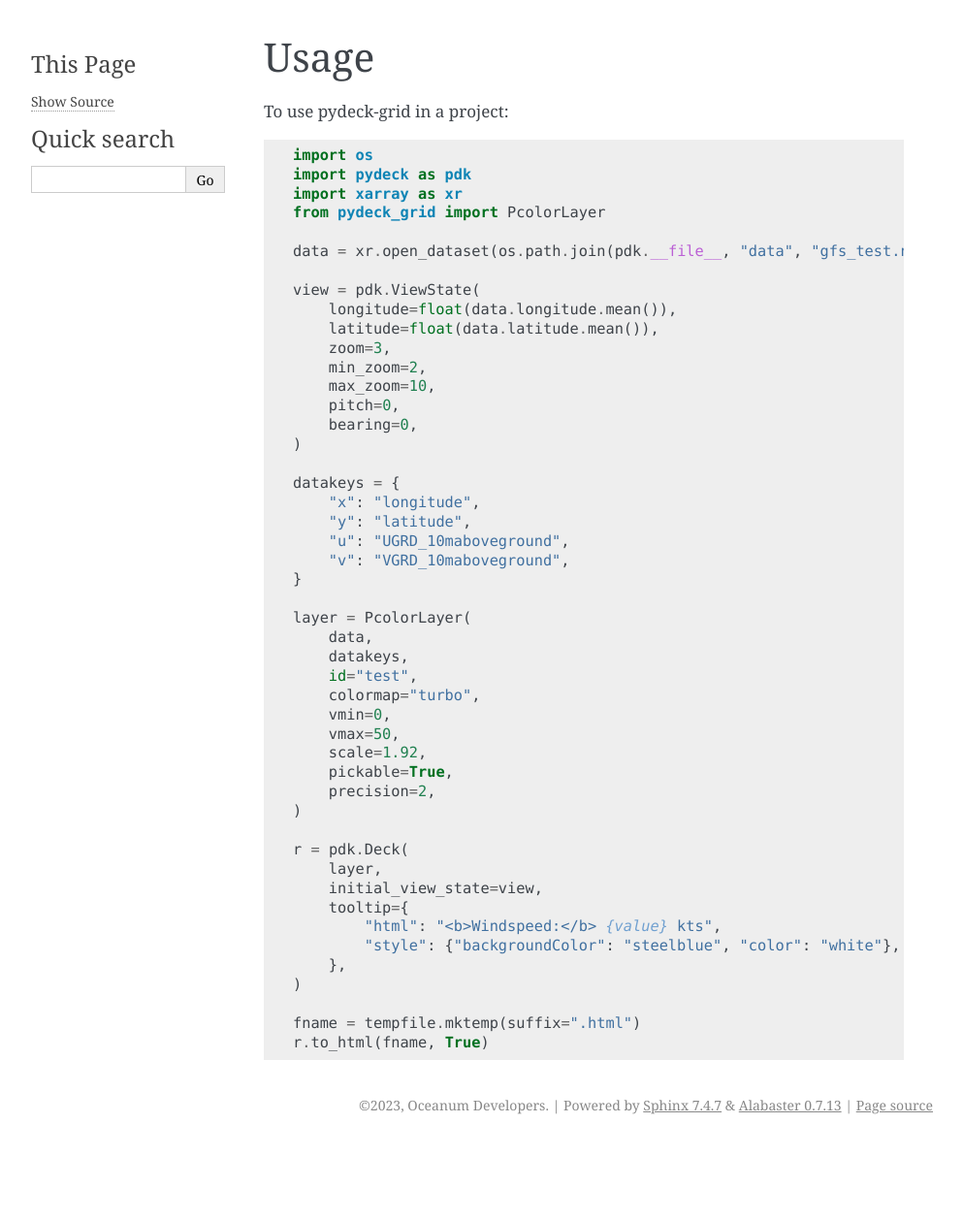
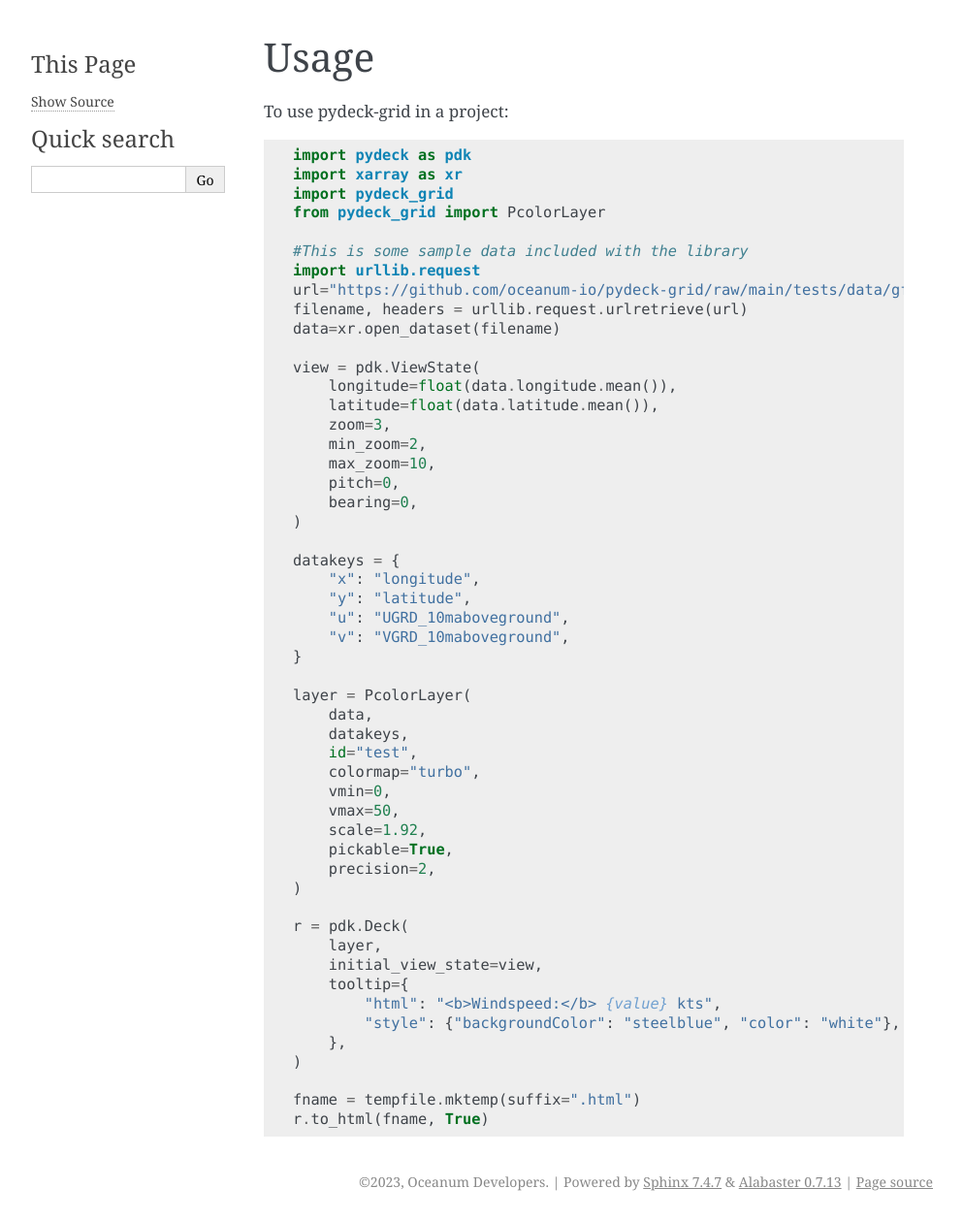
Before and after one commit to oceanum-io/pydeck-grid, a Sphinx documentation site: the page built from docs/usage.rst, in a window 1280 px wide. Shown: the whole page at 97% size, without its empty margins (148-1141 px from the left). Built offline with Sphinx 7.4.7, drawn with Linux system fonts in a browser that asks for light colours; pages that are not in the unit, such as notebooks, are missing from menus; before the commit the page ends 1179 px from its top, so only the background shows below that.

```diff
--- a/docs/conf.py
+++ b/docs/conf.py
@@ -20,7 +20,8 @@
 #
 import os
 import sys
-sys.path.insert(0, os.path.abspath('..'))
+
+sys.path.insert(0, os.path.abspath(".."))
 
 import pydeck_grid
 
@@ -32,24 +33,24 @@ import pydeck_grid
 
 # Add any Sphinx extension module names here, as strings. They can be
 # extensions coming with Sphinx (named 'sphinx.ext.*') or your custom ones.
-extensions = ['sphinx.ext.autodoc', 'sphinx.ext.viewcode']
+extensions = ["sphinx.ext.autodoc", "sphinx.ext.viewcode"]
 
 # Add any paths that contain templates here, relative to this directory.
-templates_path = ['_templates']
+templates_path = ["_templates"]
 
 # The suffix(es) of source filenames.
 # You can specify multiple suffix as a list of string:
 #
 # source_suffix = ['.rst', '.md']
-source_suffix = '.rst'
+source_suffix = ".rst"
 
 # The master toctree document.
-master_doc = 'index'
+master_doc = "index"
 
 # General information about the project.
-project = u'pydeck-grid'
-copyright = u"2023, Oceanum Developers"
-author = u"Oceanum Developers"
+project = "pydeck-grid"
+copyright = "2023, Oceanum Developers"
+author = "Oceanum Developers"
 
 # The version info for the project you're documenting, acts as replacement
 # for |version| and |release|, also used in various other places throughout
@@ -65,15 +66,15 @@ release = pydeck_grid.__version__
 #
 # This is also used if you do content translation via gettext catalogs.
 # Usually you set "language" from the command line for these cases.
-language = None
+language = "en"
 
 # List of patterns, relative to source directory, that match files and
 # directories to ignore when looking for source files.
 # This patterns also effect to html_static_path and html_extra_path
-exclude_patterns = ['_build', 'Thumbs.db', '.DS_Store']
+exclude_patterns = ["_build", "Thumbs.db", ".DS_Store"]
 
 # The name of the Pygments (syntax highlighting) style to use.
-pygments_style = 'sphinx'
+pygments_style = "sphinx"
 
 # If true, `todo` and `todoList` produce output, else they produce nothing.
 todo_include_todos = False
@@ -84,7 +85,7 @@ todo_include_todos = False
 # The theme to use for HTML and HTML Help pages.  See the documentation for
 # a list of builtin themes.
 #
-html_theme = 'alabaster'
+html_theme = "alabaster"
 
 # Theme options are theme-specific and customize the look and feel of a
 # theme further.  For a list of options available for each theme, see the
@@ -95,13 +96,13 @@ html_theme = 'alabaster'
 # Add any paths that contain custom static files (such as style sheets) here,
 # relative to this directory. They are copied after the builtin static files,
 # so a file named "default.css" will overwrite the builtin "default.css".
-html_static_path = ['_static']
+html_static_path = ["_static"]
 
 
 # -- Options for HTMLHelp output ---------------------------------------
 
 # Output file base name for HTML help builder.
-htmlhelp_basename = 'pydeck_griddoc'
+htmlhelp_basename = "pydeck_griddoc"
 
 
 # -- Options for LaTeX output ------------------------------------------
@@ -110,15 +111,12 @@ latex_elements = {
     # The paper size ('letterpaper' or 'a4paper').
     #
     # 'papersize': 'letterpaper',
-
     # The font size ('10pt', '11pt' or '12pt').
     #
     # 'pointsize': '10pt',
-
     # Additional stuff for the LaTeX preamble.
     #
     # 'preamble': '',
-
     # Latex figure (float) alignment
     #
     # 'figure_align': 'htbp',
@@ -128,9 +126,13 @@ latex_elements = {
 # (source start file, target name, title, author, documentclass
 # [howto, manual, or own class]).
 latex_documents = [
-    (master_doc, 'pydeck_grid.tex',
-     u'pydeck-grid Documentation',
-     u'Oceanum Developers', 'manual'),
+    (
+        master_doc,
+        "pydeck_grid.tex",
+        "pydeck-grid Documentation",
+        "Oceanum Developers",
+        "manual",
+    ),
 ]
 
 
@@ -138,11 +140,7 @@ latex_documents = [
 
 # One entry per manual page. List of tuples
 # (source start file, name, description, authors, manual section).
-man_pages = [
-    (master_doc, 'pydeck_grid',
-     u'pydeck-grid Documentation',
-     [author], 1)
-]
+man_pages = [(master_doc, "pydeck_grid", "pydeck-grid Documentation", [author], 1)]
 
 
 # -- Options for Texinfo output ----------------------------------------
@@ -151,10 +149,13 @@ man_pages = [
 # (source start file, target name, title, author,
 #  dir menu entry, description, category)
 texinfo_documents = [
-    (master_doc, 'pydeck_grid',
-     u'pydeck-grid Documentation',
-     author,
-     'pydeck_grid',
-     'One line description of project.',
-     'Miscellaneous'),
+    (
+        master_doc,
+        "pydeck_grid",
+        "pydeck-grid Documentation",
+        author,
+        "pydeck_grid",
+        "One line description of project.",
+        "Miscellaneous",
+    ),
 ]
--- a/docs/index.rst
+++ b/docs/index.rst
@@ -1,5 +1,5 @@
 Welcome to pydeck-grid's documentation!
-======================================
+=======================================
 
 .. toctree::
    :maxdepth: 2
--- a/docs/usage.rst
+++ b/docs/usage.rst
@@ -4,12 +4,16 @@ Usage
 
 To use pydeck-grid in a project::
 
-    import os
     import pydeck as pdk
     import xarray as xr
+    import pydeck_grid
     from pydeck_grid import PcolorLayer
 
-    data = xr.open_dataset(os.path.join(pdk.__file__, "data", "gfs_test.nc"))
+    #This is some sample data included with the library
+    import urllib.request
+    url="https://github.com/oceanum-io/pydeck-grid/raw/main/tests/data/gfs_test.nc"
+    filename, headers = urllib.request.urlretrieve(url)
+    data=xr.open_dataset(filename)
 
     view = pdk.ViewState(
         longitude=float(data.longitude.mean()),
```
Also changed, not shown: docs/modules.rst (added, +7 -0 lines), docs/pydeck_grid.rst (added, +61 -0 lines), setup.py (+4 -4 lines), 4 other files.
